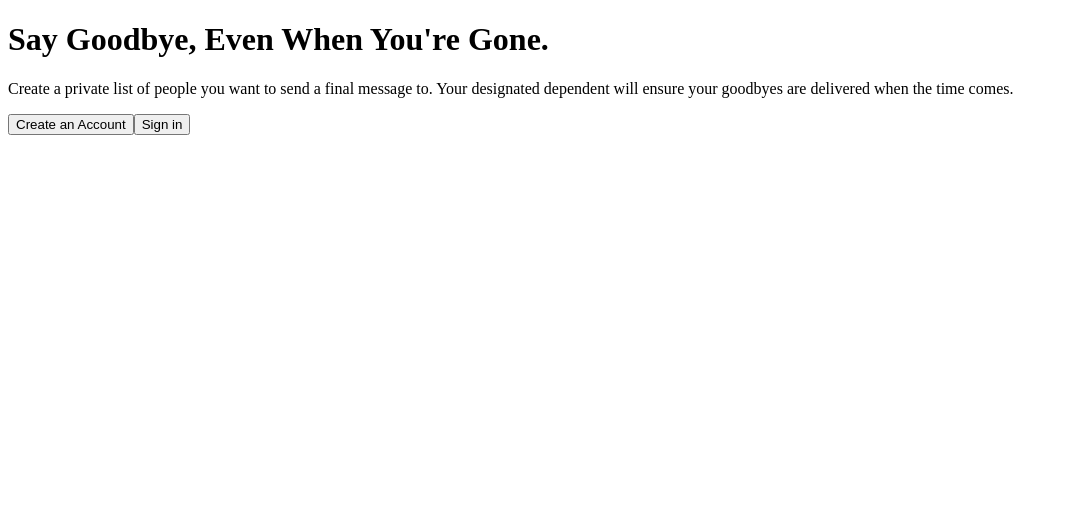
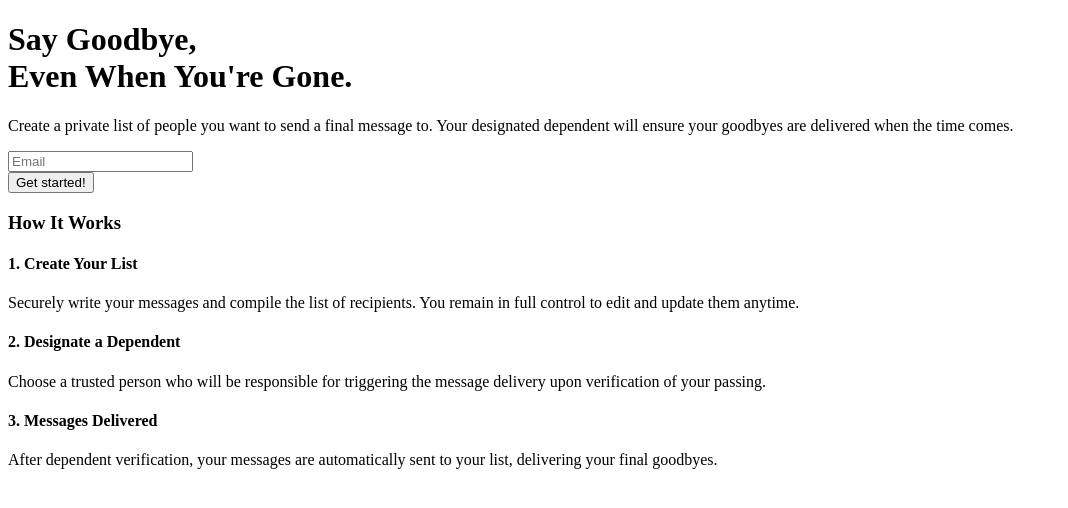
Before and after one commit to samirkanbar/messaging-platform-frontend, a Next.js app: page /Home in a window 1280 px wide. Shown: the top 508 px of the page, without its empty margins (0-1068 px from the left). Built offline with nearby package versions, Linux system fonts and the light colour scheme.

Commit message:
home landing page

```diff
--- a/src/App.tsx
+++ b/src/App.tsx
@@ -13,7 +13,7 @@ function App() {
     <div className="flex flex-col min-h-svh">
 
       <Navbar />
-      <main className="flex flex-grow items-center justify-center">
+      {/* <main className="flex flex-grow items-center justify-center">  */}
         <Routes>
           <Route path="/" element={<Home />} />
           <Route path="/hiw" element={<Hiw />} />
@@ -23,7 +23,7 @@ function App() {
           <Route path="/account/LogIn" element={<LogIn />} />
           <Route path="/account/SignUp" element={<SignUp />} />
         </Routes>
-      </main>
+      {/* </main> */}
 
     </div>
   )
--- a/src/pages/Home.tsx
+++ b/src/pages/Home.tsx
@@ -1,28 +1,54 @@
 import { Button } from "@/registry/default/ui/button"
+import { Input } from "@/registry/default/ui/input"
 
 export default function Home() {
   return(
-    <div>
-      <div>
-        <h1>
-          Say Goodbye, Even When You're Gone.
+    <>
+      <div className="hero-container">
+        <div className="hero-sub-container">
+          <h1 className="hero-title">
+            Say Goodbye,
+            <br className="break-size"/>
+            Even When You're Gone.
           </h1>
-        <p>
+          <p className="hero-paragraph">
             Create a private list of people you want to send a final message to.
             Your designated dependent will ensure your goodbyes are delivered when the time comes.
           </p>
+          <div className="hero-button-container">
             <div>
+              <Input placeholder="Email"/>
+            </div>
             <Button variant="outline">
-            Create an Account
-          </Button>
-          <Button>
-            Sign in
+              Get started!
           </Button>
           </div>
         </div>
-      <div>
+      </div>
+
+      <section className="py-16 container mx-auto px-4">
+
+          <h3 className="text-center text-4xl font-bold mb-12">How It Works</h3>
+
+          <div className="flex flex-col md:flex-row justify-center gap-6">
+
+            <div className="step-box">
+              <h4 className="text-xl font-semibold mb-2">1. Create Your List</h4>
+              <p>Securely write your messages and compile the list of recipients. You remain in full control to edit and update them anytime.</p>
+            </div>
+
+            <div className="step-box">
+              <h4 className="text-xl font-semibold mb-2">2. Designate a Dependent</h4>
+              <p>Choose a trusted person who will be responsible for triggering the message delivery upon verification of your passing.</p>
+            </div>
+
+            <div className="step-box">
+              <h4 className="text-xl font-semibold mb-2">3. Messages Delivered</h4>
+              <p>After dependent verification, your messages are automatically sent to your list, delivering your final goodbyes.</p>
+            </div>
 
           </div>
-    </div>
+      </section>
+    </>
   )
 }
--- a/src/styles.css
+++ b/src/styles.css
@@ -11,6 +11,11 @@
   align-items: stretch;
   gap: 2rem;
   padding: 0 1rem;
+
+  position: fixed;
+  top: 0;
+  width: 100%;
+  z-index: 1000;
 }
 
 .nav > ul {
@@ -49,10 +54,12 @@
 
 body {
   margin: 0;
-  background-image: url('/src/assets/images/sunset1.jpg');
-  background-size: cover;
-  background-position: center;
-  background-attachment: fixed;
+  padding: 0;
+  overflow-x: hidden;
+}
+
+html {
+  overflow-x: hidden;
 }
 
 .container {
@@ -110,6 +117,72 @@ body {
 
 .dropdown-menu li a:hover {
   background-color: #f9f9f9;
+}
+
+.hero-title {
+  text-shadow: 2px 2px 4px rgba(0, 0, 0, 0.5);
+  font-size: 85px;
+  font-weight: bold;
+  color: #FFF;
+}
+
+.hero-paragraph {
+  color: #FFF;
+  text-shadow: 2px 2px 4px rgba(0, 0, 0, 0.5);
+  font-size: large;
+}
+
+.hero-header {
+  color: #000;
+  font-size: 50px;
+}
+
+.break-size {
+  size: 10px;
+}
+
+.step-box {
+  flex: 1;
+
+  background-color: #eb658060;
+  border: 1px solid #e0e0e0;
+  border-radius: 20px;
+  padding: 20px;
+
+  text-align: center;
+
+  max-width: 350px;
+}
+
+.step-box h4 {
+  color: #333;
+}
+
+.hero-container {
+  display: flex;
+  flex-direction: row;
+  justify-content: center;
+  background-image: url('/src/assets/images/sunset1.jpg');
+  background-size: cover;
+  background-position: 50% -250px;
+  background-attachment: fixed;
+  height: 700px;
+}
+
+.hero-button-container {
+  display: flex;
+  flex-direction: row;
+  gap: 20px;
+  margin-top: 30px;
+}
+
+.hero-sub-container {
+  display: flex;
+  flex-direction: column;
+  align-items: start;
+  justify-content: center;
+  /* max-width: 900px;
+  width: 100%; */
 }
 
 @theme inline {
```
Lines whose indentation alone changed are shown as unchanged.
